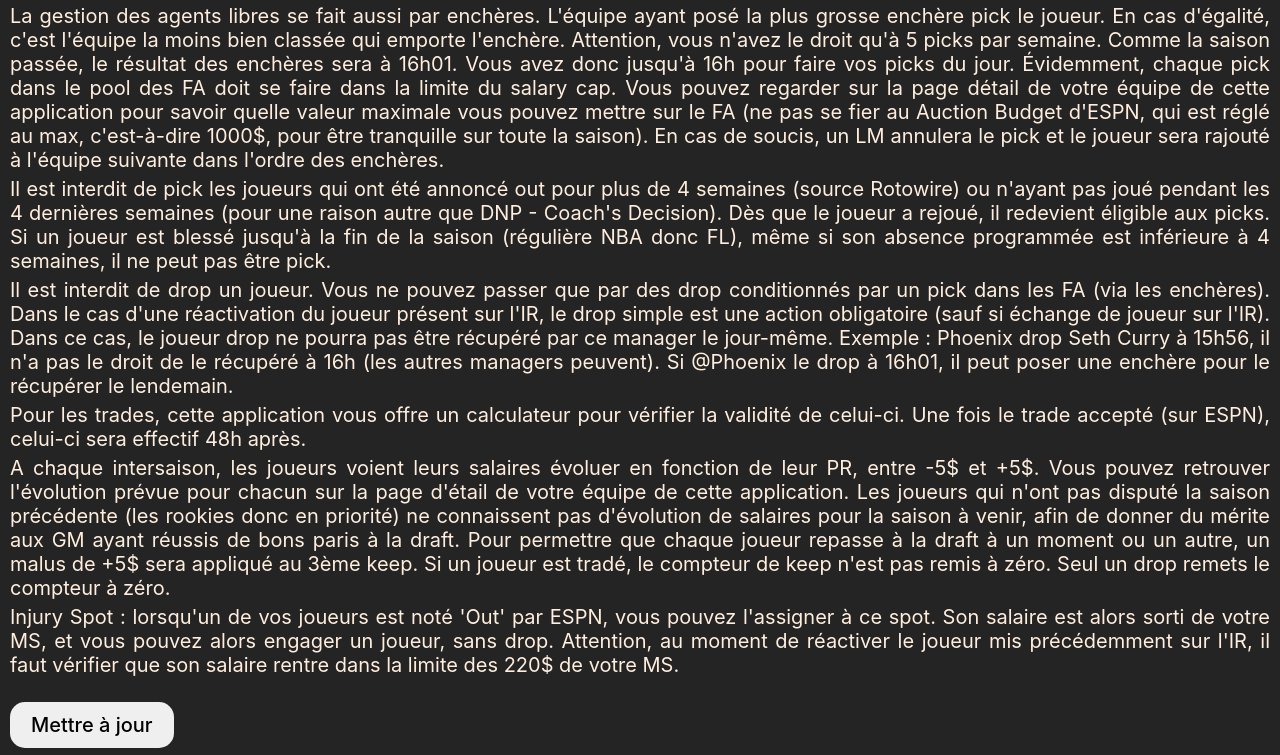
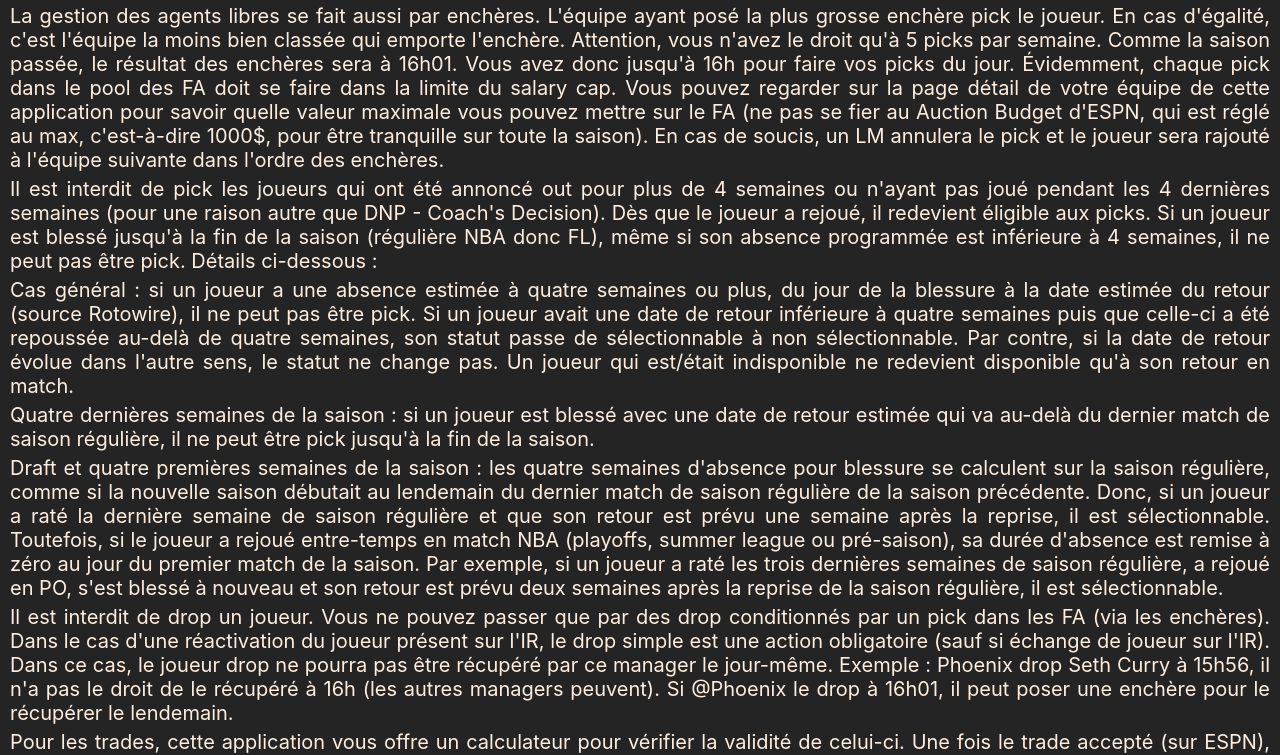
Before and after one commit to e-floran/fantasyLeagueHelper, a React (Vite) app: page /rules in a window 1280 px wide. Shown: the part 477-1232 px from the top of the page. Built offline with nearby package versions, Linux system fonts and the light colour scheme.

Commit message:
updated rules and history

```diff
--- a/src/assets/rules/rulesText.json
+++ b/src/assets/rules/rulesText.json
@@ -16,7 +16,10 @@
     "paragraphs": [
       "En cours de saison, chaque équipe est tenue de respecter le salary cap fixé à 220$.",
       "La gestion des agents libres se fait aussi par enchères. L'équipe ayant posé la plus grosse enchère pick le joueur. En cas d'égalité, c'est l'équipe la moins bien classée qui emporte l'enchère. Attention, vous n'avez le droit qu'à 5 picks par semaine. Comme la saison passée, le résultat des enchères sera à 16h01. Vous avez donc jusqu'à 16h pour faire vos picks du jour. Évidemment, chaque pick dans le pool des FA doit se faire dans la limite du salary cap. Vous pouvez regarder sur la page détail de votre équipe de cette application pour savoir quelle valeur maximale vous pouvez mettre sur le FA (ne pas se fier au Auction Budget d'ESPN, qui est réglé au max, c'est-à-dire 1000$, pour être tranquille sur toute la saison). En cas de soucis, un LM annulera le pick et le joueur sera rajouté à l'équipe suivante dans l'ordre des enchères.",
-      "Il est interdit de pick les joueurs qui ont été annoncé out pour plus de 4 semaines (source Rotowire) ou n'ayant pas joué pendant les 4 dernières semaines (pour une raison autre que DNP - Coach's Decision). Dès que le joueur a rejoué, il redevient éligible aux picks. Si un joueur est blessé jusqu'à la fin de la saison (régulière NBA donc FL), même si son absence programmée est inférieure à 4 semaines, il ne peut pas être pick.",
+      "Il est interdit de pick les joueurs qui ont été annoncé out pour plus de 4 semaines ou n'ayant pas joué pendant les 4 dernières semaines (pour une raison autre que DNP - Coach's Decision). Dès que le joueur a rejoué, il redevient éligible aux picks. Si un joueur est blessé jusqu'à la fin de la saison (régulière NBA donc FL), même si son absence programmée est inférieure à 4 semaines, il ne peut pas être pick. Détails ci-dessous :",
+      "Cas général : si un joueur a une absence estimée à quatre semaines ou plus, du jour de la blessure à la date estimée du retour (source Rotowire), il ne peut pas être pick. Si un joueur avait une date de retour inférieure à quatre semaines puis que celle-ci a été repoussée au-delà de quatre semaines, son statut passe de sélectionnable à non sélectionnable. Par contre, si la date de retour évolue dans l'autre sens, le statut ne change pas. Un joueur qui est/était indisponible ne redevient disponible qu'à son retour en match.",
+      "Quatre dernières semaines de la saison : si un joueur est blessé avec une date de retour estimée qui va au-delà du dernier match de saison régulière, il ne peut être pick jusqu'à la fin de la saison.",
+      "Draft et quatre premières semaines de la saison : les quatre semaines d'absence pour blessure se calculent sur la saison régulière, comme si la nouvelle saison débutait au lendemain du dernier match de saison régulière de la saison précédente. Donc, si un joueur a raté la dernière semaine de saison régulière et que son retour est prévu une semaine après la reprise, il est sélectionnable. Toutefois, si le joueur a rejoué entre-temps en match NBA (playoffs, summer league ou pré-saison), sa durée d'absence est remise à zéro au jour du premier match de la saison. Par exemple, si un joueur a raté les trois dernières semaines de saison régulière, a rejoué en PO, s'est blessé à nouveau et son retour est prévu deux semaines après la reprise de la saison régulière, il est sélectionnable.",
       "Il est interdit de drop un joueur. Vous ne pouvez passer que par des drop conditionnés par un pick dans les FA (via les enchères). Dans le cas d'une réactivation du joueur présent sur l'IR, le drop simple est une action obligatoire (sauf si échange de joueur sur l'IR). Dans ce cas, le joueur drop ne pourra pas être récupéré par ce manager le jour-même. Exemple : Phoenix drop Seth Curry à 15h56, il n'a pas le droit de le récupéré à 16h (les autres managers peuvent). Si @Phoenix le drop à 16h01, il peut poser une enchère pour le récupérer le lendemain.",
       "Pour les trades, cette application vous offre un calculateur pour vérifier la validité de celui-ci. Une fois le trade accepté (sur ESPN), celui-ci sera effectif 48h après.",
       "A chaque intersaison, les joueurs voient leurs salaires évoluer en fonction de leur PR, entre -5$ et +5$. Vous pouvez retrouver l'évolution prévue pour chacun sur la page d'étail de votre équipe de cette application. Les joueurs qui n'ont pas disputé la saison précédente (les rookies donc en priorité) ne connaissent pas d'évolution de salaires pour la saison à venir, afin de donner du mérite aux GM ayant réussis de bons paris à la draft. Pour permettre que chaque joueur repasse à la draft à un moment ou un autre, un malus de +5$ sera appliqué au 3ème keep. Si un joueur est tradé, le compteur de keep n'est pas remis à zéro. Seul un drop remets le compteur à zéro.",
--- a/src/pages/History.tsx
+++ b/src/pages/History.tsx
@@ -18,6 +18,7 @@ export const History = () => {
     const ownersArray: {
       ownerName: string;
       seasons: number;
+      titles: number;
       totalPoints: number;
       average: number;
       bestSeason: number;
@@ -26,6 +27,8 @@ export const History = () => {
       ownersArray.push({
         ownerName: value.ownerName,
         seasons: value.seasonsRankings.length,
+        titles: value.seasonsRankings.filter((season) => season.ranking === 1)
+          .length,
         totalPoints: value.totalPoints,
         average: value.totalPoints / value.seasonsRankings.length,
         bestSeason: Math.min(
@@ -42,6 +45,7 @@ export const History = () => {
           <tr key={owner.ownerName}>
             <td>{owner.ownerName}</td>
             <td>{owner.seasons}</td>
+            <td>{owner.titles}</td>
             <td style={styles.totalCells}>{owner.totalPoints}</td>
             <td>{owner.average.toFixed(2)}</td>
             <td>{parseRanking(owner.bestSeason)}</td>
@@ -59,6 +63,7 @@ export const History = () => {
             <tr>
               <th>Manager</th>
               <th>Saisons</th>
+              <th>Titres</th>
               <th style={styles.totalCells}>Total points*</th>
               <th>Moyenne</th>
               <th>Meilleure saison</th>
```
